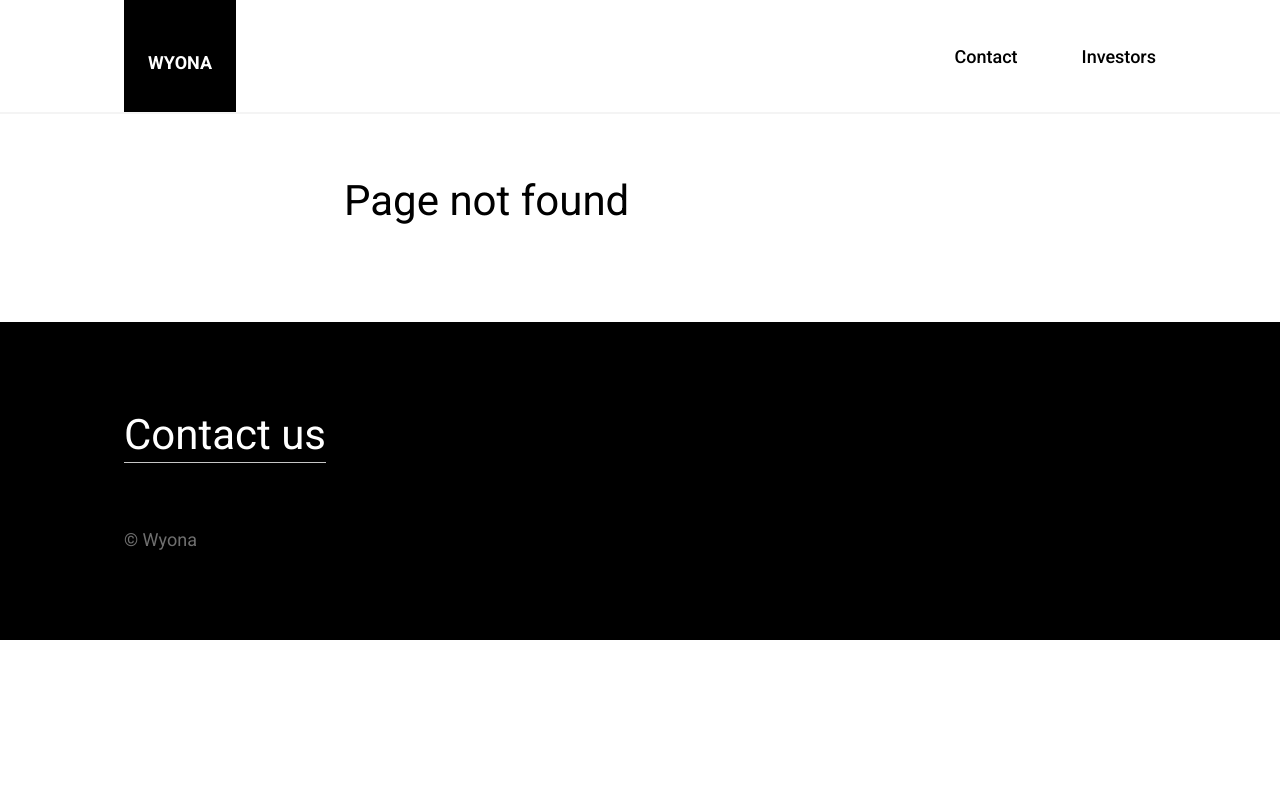
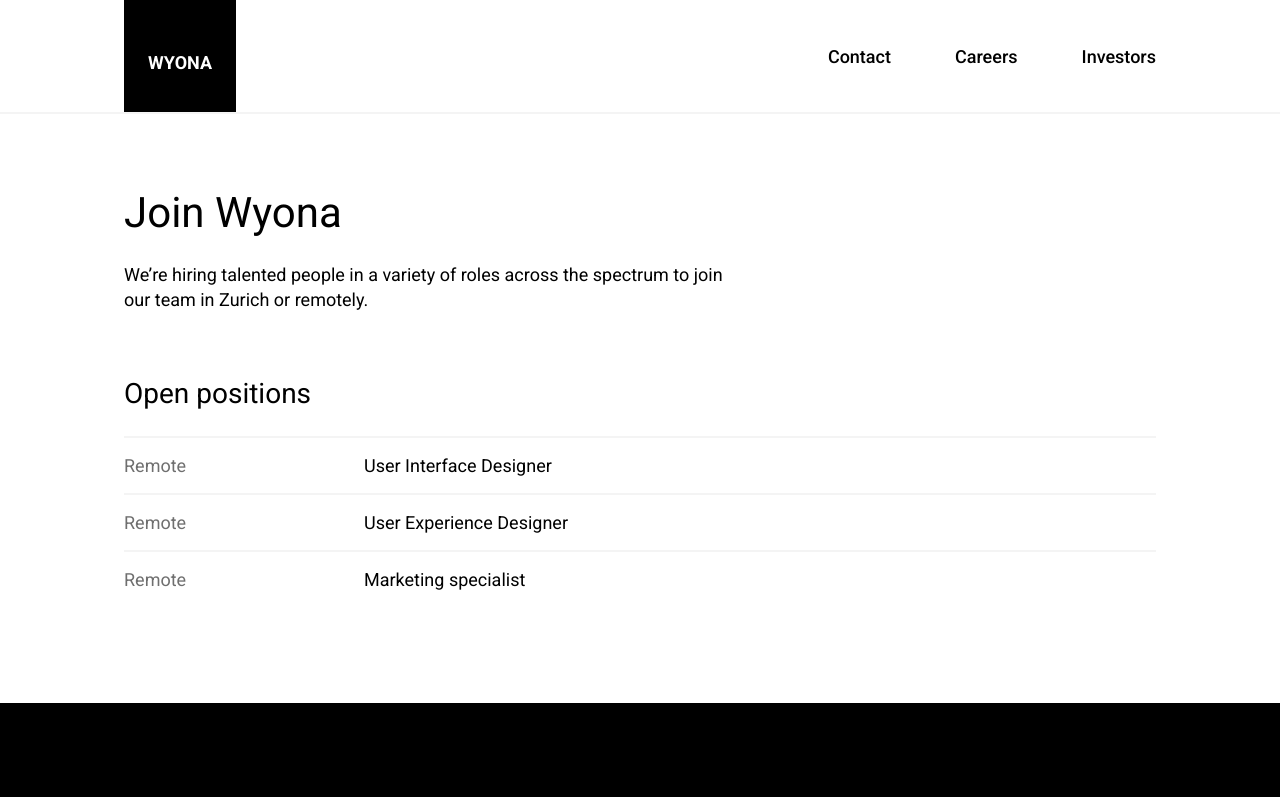
Before and after one commit to vanyabrucker/wyona-web, a Next.js app: page /careers in a window 1280 px wide. Before the commit this address had no page. Shown: the top 797 px of the page. Built offline with nearby package versions, Linux system fonts and the light colour scheme.

Commit message:
added careers page

```diff
--- a/components/header/header.js
+++ b/components/header/header.js
@@ -19,6 +19,9 @@ export function Header(props) {
                     <Link href="mailto:contact@wyona.com?subject=Katie">
                         <a className="hover--opacity heading--03 margin--left--layout-05 font-weight--500">Contact</a>
                     </Link>
+                    <Link href="/careers">
+                        <a className="hover--opacity heading--03 margin--left--layout-05 font-weight--500">Careers</a>
+                    </Link>
                     <Link href="/investors">
                         <a className="hover--opacity heading--03 margin--left--layout-05 font-weight--500">Investors</a>
                     </Link>
--- a/components/postitem/postitem.js
+++ b/components/postitem/postitem.js
@@ -8,7 +8,7 @@ export default function PostItem(props) {
             <Link href={"/posts/" + props.id}>
                 <a>
                     <div className={"line-height--zero"}>
-                        <p className="color--grey-60 col-3 display--inline-block"><Date dateString={props.date} ></Date></p>
+                        <p className="color--grey-60 col-3 display--inline-block">{props.subtitle}<Date dateString={props.date} ></Date></p>
                         <h3 className="heading--03 display--inline-block">{props.title}</h3>
                     </div>
                 </a>
--- /dev/null
+++ b/pages/careers.js
@@ -0,0 +1,49 @@
+import Head from 'next/head'
+
+import { getSortedPostsData } from '../lib/posts'
+import Link from 'next/link'
+
+/* Component imports */
+import GlobalHead from "../components/head/globalhead";
+import Header from "../components/header/header";
+import Footer from "../components/footer/footer";
+import PostItem from "../components/postitem/postitem";
+
+export async function getStaticProps() {
+    const allPostsData = getSortedPostsData()
+    return {
+        props: {
+            allPostsData
+        }
+    }
+}
+
+export default function Investors({ allPostsData }) {
+    return (
+        <>
+            <Head>
+                <GlobalHead/>
+                <title>Careers – Wyona</title>
+                <meta name="description" content="Wyona investors page" />
+            </Head>
+            <Header color={"white"}/>
+            <main className="padding--top--header margin--bottom--layout-06">
+                <section className="margin--top--layout-06 flex-direction--column flex--align-items--center">
+                    <div className="bx--grid flex-direction--column">
+                        <h1 className="margin--top--spacing-04 expressive-heading-05">Join Wyona</h1>
+                        <p className="margin--top--spacing-06 text-length--02">
+                            We’re hiring talented people in a variety of roles across the spectrum to join our team in Zurich or remotely.
+                        </p>
+                        <h2 className={"expressive-heading-04 margin--top--layout-05"}>Open positions</h2>
+                        <ul className="ul--no-styles flex flex-wrap--wrap flex-direction--column margin--top--spacing-06">
+                            <PostItem id={"ui-designer"} subtitle={"Remote"} title={"User Interface Designer"}></PostItem>
+                            <PostItem id={"ux-designer"} subtitle={"Remote"} title={"User Experience Designer"}></PostItem>
+                            <PostItem id={"marketing-specialist"} subtitle={"Remote"} title={"Marketing specialist"}></PostItem>
+                        </ul>
+                    </div>
+                </section>
+            </main>
+            <Footer/>
+        </>
+    )
+}
```
